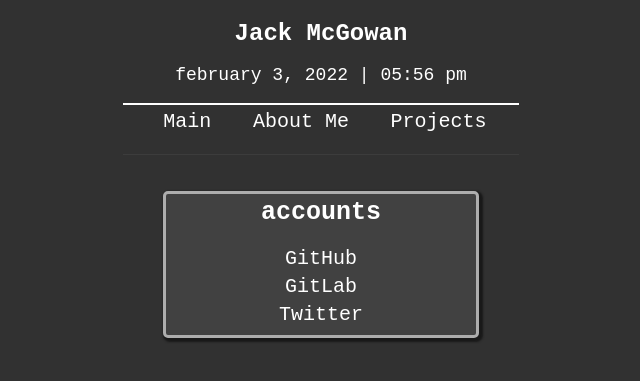
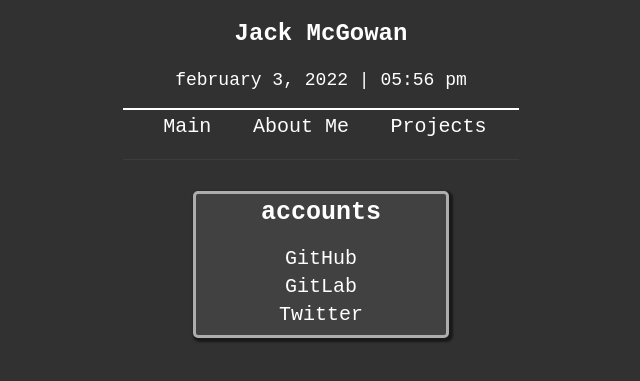
Before and after one commit to jack-mcgowan/jack-mcgowan.github.io, a PHP site: page / in a window 1280 px wide. Shown: the top 381 px of the page, without its empty margins (319-959 px from the left). Run offline with PHP 8.4, Linux system fonts and the light colour scheme.

Commit message:
stylized

```diff
--- a/css/style.css
+++ b/css/style.css
@@ -41,6 +41,9 @@ a:hover {
 .centered_content {
     text-align: center;
     align-content: center;
+    display: flex;
+    align-items: center;
+    flex-direction: column;
 }
 
 .date {
@@ -49,6 +52,7 @@ a:hover {
 
 .row {
     margin: 0 10px;
+    width: 80%;
 }
 .row::after {
     content: "";
```
